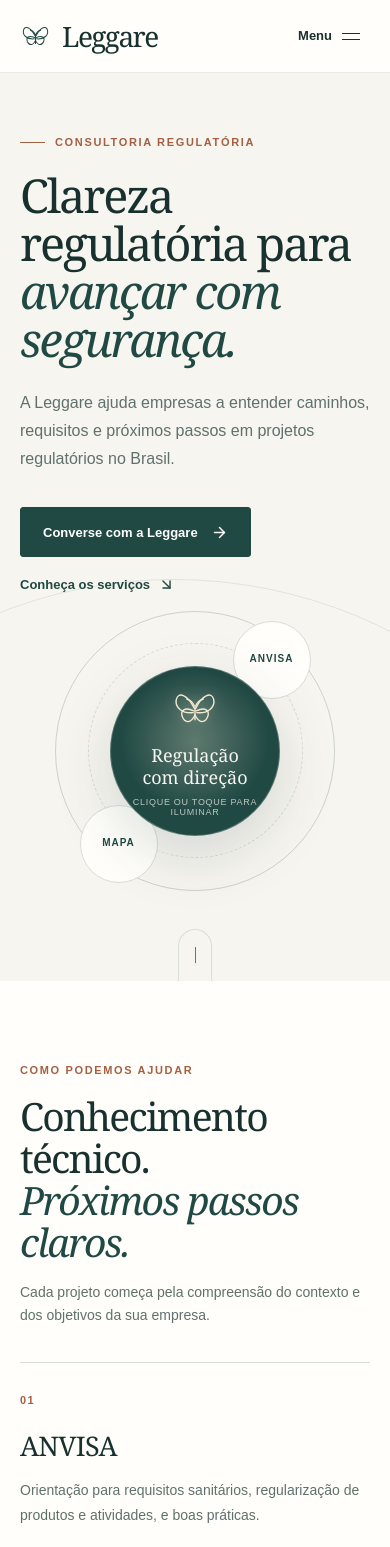
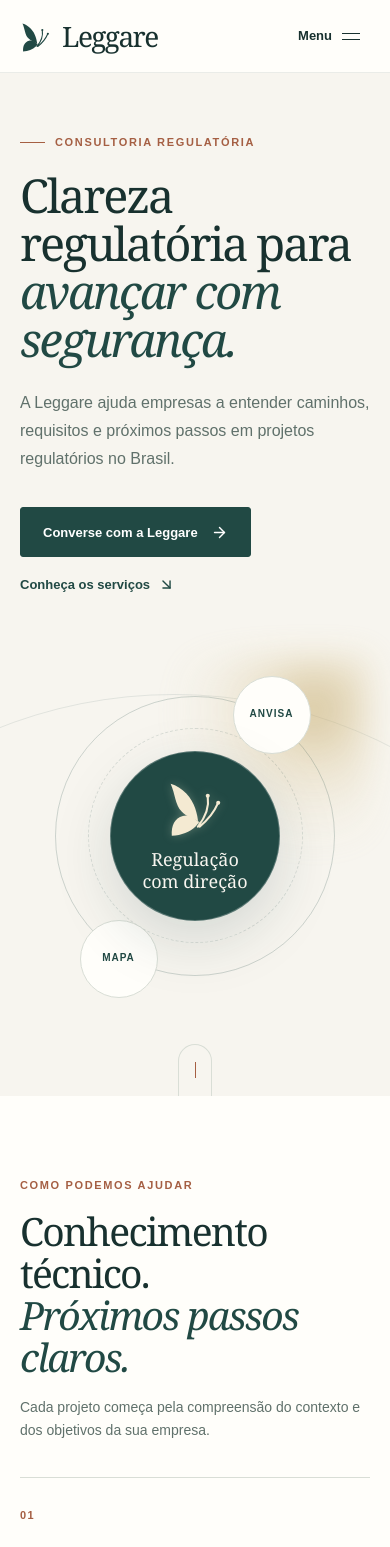
Before and after one commit to HakLega/legaci_site, a Next.js app in the folder ragb-site-nextjs/: page / in a window 390 px wide. Shown: the top 1547 px of the page. Built offline with nearby package versions, Linux system fonts and the light colour scheme.

Commit message:
Refine butterfly orbit and outer halo

```diff
--- a/ragb-site-nextjs/src/app/globals.css
+++ b/ragb-site-nextjs/src/app/globals.css
@@ -53,7 +53,7 @@
 }
 .header-inner { min-height: 82px; display: flex; align-items: center; justify-content: space-between; gap: 30px; }
 .brand { display: inline-flex; align-items: center; gap: 11px; width: fit-content; }
-.brand-mark { width: 31px; height: 31px; color: var(--forest); stroke: currentColor; stroke-width: 2.6; stroke-linecap: round; stroke-linejoin: round; }
+.brand-mark { width: 31px; height: 31px; color: var(--forest); fill: currentColor; }
 .brand-name { font-family: Georgia, "Times New Roman", serif; font-size: 28px; letter-spacing: -.055em; line-height: 1; }
 .desktop-nav { display: flex; align-items: center; gap: 34px; font-size: 13px; font-weight: 700; }
 .desktop-nav > a:not(.button) { transition: color .18s ease; }
@@ -112,19 +112,15 @@
 .hero-actions { display: flex; flex-wrap: wrap; align-items: center; gap: 25px; margin-top: 34px; }
 .text-link { display: inline-flex; align-items: center; gap: 8px; color: var(--forest); font-size: 13px; font-weight: 700; }
 .text-link:hover { color: var(--clay); }
-.hero-art { position: relative; display: grid; min-height: 430px; place-items: center; }
-.art-ring { position: absolute; border: 1px solid rgb(33 73 68 / 20%); border-radius: 50%; }
+.hero-art { --light-x: 84%; --light-y: 15%; position: relative; display: grid; min-height: 430px; place-items: center; isolation: isolate; }
+.art-light { position: absolute; z-index: 0; inset: 0; pointer-events: none; background: radial-gradient(circle 145px at var(--light-x) var(--light-y), rgb(196 169 106 / 70%) 0, rgb(214 193 143 / 38%) 38%, rgb(217 201 162 / 12%) 72%, transparent 100%); filter: blur(16px); opacity: .88; transition: opacity .25s ease; }
+.art-ring { position: absolute; z-index: 0; border: 1px solid rgb(33 73 68 / 20%); border-radius: 50%; }
 .art-ring-one { width: min(390px, 86%); aspect-ratio: 1; }
 .art-ring-two { width: min(300px, 66%); aspect-ratio: 1; border-style: dashed; opacity: .7; }
-.butterfly-control { --pointer-x: 50%; --pointer-y: 44%; position: relative; z-index: 1; display: flex; width: 230px; height: 230px; align-items: center; justify-content: center; flex-direction: column; overflow: hidden; padding: 18px; border: 1px solid rgb(255 255 255 / 25%); border-radius: 50%; color: var(--paper); background: var(--forest); box-shadow: 0 20px 60px rgb(22 55 51 / 15%); cursor: pointer; isolation: isolate; }
-.butterfly-control::before { position: absolute; z-index: -1; inset: 0; border-radius: inherit; background: radial-gradient(ellipse 44% 42% at var(--pointer-x) var(--pointer-y), rgb(255 250 224 / 42%), transparent 100%); content: ""; opacity: .66; transition: opacity .35s ease; }
-.butterfly-control:hover::before, .butterfly-control:focus-visible::before { opacity: 1; }
-.butterfly-control.is-awake::before { opacity: 1; background: radial-gradient(ellipse 50% 50% at var(--pointer-x) var(--pointer-y), rgb(242 225 175 / 55%), rgb(255 255 255 / 12%) 56%, transparent 100%); }
-.butterfly-illustration { width: 78px; height: 78px; color: #f4ead2; stroke: currentColor; stroke-width: 2.3; stroke-linecap: round; stroke-linejoin: round; filter: drop-shadow(0 0 7px rgb(255 250 224 / 38%)); transition: color .3s ease, filter .3s ease, transform .3s ease; }
-.butterfly-control:hover .butterfly-illustration { transform: translateY(-2px); }
-.butterfly-control.is-awake .butterfly-illustration { color: #fff4ce; filter: drop-shadow(0 0 15px rgb(255 242 191 / 88%)); }
+.art-orbit { position: absolute; z-index: 1; inset: 0; pointer-events: none; }
+.butterfly-control { position: relative; z-index: 2; display: flex; width: 210px; height: 210px; align-items: center; justify-content: center; flex-direction: column; padding: 18px; border: 1px solid rgb(255 255 255 / 25%); border-radius: 50%; color: var(--paper); background: var(--forest); box-shadow: 0 20px 60px rgb(22 55 51 / 15%); cursor: pointer; }
+.butterfly-illustration { width: 78px; height: 78px; color: #f4ead2; fill: currentColor; filter: drop-shadow(0 0 5px rgb(255 250 224 / 25%)); }
 .butterfly-caption { margin-top: 12px; font-family: Georgia, "Times New Roman", serif; font-size: 18px; line-height: 1.22; text-align: center; }
-.butterfly-hint { margin-top: 8px; color: rgb(247 245 239 / 72%); font-size: 9px; letter-spacing: .08em; text-transform: uppercase; }
 .art-label { position: absolute; display: grid; width: 78px; height: 78px; place-items: center; border: 1px solid var(--line); border-radius: 50%; color: var(--forest); background: var(--white); font-size: 10px; font-weight: 800; letter-spacing: .1em; }
 .art-label-top { top: 40px; right: 13%; }
 .art-label-bottom { bottom: 35px; left: 13%; }
@@ -166,7 +162,7 @@
 .about-monogram { position: relative; display: flex; min-height: 370px; align-items: center; justify-content: center; flex-direction: column; overflow: hidden; color: var(--paper); background: var(--forest); }
 .about-monogram::before, .about-monogram::after { position: absolute; width: 280px; height: 280px; border: 1px solid rgb(255 255 255 / 18%); border-radius: 50%; content: ""; }
 .about-monogram::after { width: 210px; height: 210px; border-style: dashed; }
-.about-butterfly { z-index: 1; width: 120px; height: 120px; color: var(--paper); stroke: currentColor; stroke-width: 1.8; stroke-linecap: round; stroke-linejoin: round; }
+.about-butterfly { z-index: 1; width: 120px; height: 120px; color: var(--paper); fill: currentColor; }
 .about-monogram small { z-index: 1; margin-top: 18px; padding-left: 13px; border-left: 1px solid #d6a18a; color: #e3e9e2; font-size: 10px; letter-spacing: .16em; line-height: 1.7; text-transform: uppercase; }
 .monogram-line { position: absolute; z-index: 1; top: 28px; left: 28px; width: 28px; height: 1px; background: #d6a18a; }
 .about-copy { max-width: 580px; }
@@ -220,7 +216,7 @@
   .hero-grid { grid-template-columns: 1fr; gap: 5px; padding-block: 74px 80px; }
   .hero h1 { max-width: 630px; font-size: clamp(46px, 11vw, 70px); }
   .hero-intro { font-size: 16px; }
-  .hero-art { min-height: 300px; }
+  .hero-art { min-height: 360px; margin-top: 55px; }
   .art-ring-one { width: 280px; }
   .art-ring-two { width: 215px; }
   .butterfly-control { width: 170px; height: 170px; }
@@ -255,7 +251,12 @@
   .step-title { font-size: 18px; }
   .footer-inner { align-items: flex-start; flex-direction: column; gap: 11px; }
 }
+@keyframes orbit-satellites { to { transform: rotate(360deg); } }
+@keyframes keep-satellite-upright { to { transform: rotate(-360deg); } }
+.hero-art.is-spinning .art-orbit { animation: orbit-satellites 18s linear infinite; }
+.hero-art.is-spinning .art-label { animation: keep-satellite-upright 18s linear infinite; }
 @media (prefers-reduced-motion: reduce) {
   *, *::before, *::after { scroll-behavior: auto !important; transition-duration: .01ms !important; animation-duration: .01ms !important; animation-iteration-count: 1 !important; }
-  .butterfly-control:hover .butterfly-illustration { transform: none; }
+  .hero-art.is-spinning .art-orbit, .hero-art.is-spinning .art-label { animation: none; }
+  .hero-art.is-spinning .art-ring { border-color: rgb(165 95 67 / 38%); }
 }
--- a/ragb-site-nextjs/src/app/page.tsx
+++ b/ragb-site-nextjs/src/app/page.tsx
@@ -98,13 +98,7 @@
               </div>
             </div>
 
-            <div className="hero-art">
-              <div className="art-ring art-ring-one" />
-              <div className="art-ring art-ring-two" />
-              <ButterflyInteraction />
-              <span className="art-label art-label-top">ANVISA</span>
-              <span className="art-label art-label-bottom">MAPA</span>
-            </div>
+            <ButterflyInteraction />
           </div>
           <a className="scroll-cue" href="#servicos" aria-label="Rolar para os serviços">
             <span />
--- a/ragb-site-nextjs/src/components/butterfly-interaction.tsx
+++ b/ragb-site-nextjs/src/components/butterfly-interaction.tsx
@@ -4,33 +4,42 @@
 import ButterflyMark from "./butterfly-mark";
 
 export default function ButterflyInteraction() {
-  const [isAwake, setIsAwake] = useState(false);
+  const [isSpinning, setIsSpinning] = useState(false);
 
-  function moveLight(event: PointerEvent<HTMLButtonElement>) {
+  function moveLight(event: PointerEvent<HTMLDivElement>) {
     const bounds = event.currentTarget.getBoundingClientRect();
     const x = ((event.clientX - bounds.left) / bounds.width) * 100;
     const y = ((event.clientY - bounds.top) / bounds.height) * 100;
-    event.currentTarget.style.setProperty("--pointer-x", `${x}%`);
-    event.currentTarget.style.setProperty("--pointer-y", `${y}%`);
+    event.currentTarget.style.setProperty("--light-x", `${x}%`);
+    event.currentTarget.style.setProperty("--light-y", `${y}%`);
   }
 
   return (
-    <button
-      className={`butterfly-control${isAwake ? " is-awake" : ""}`}
-      type="button"
-      aria-pressed={isAwake}
-      aria-label={isAwake ? "Desativar brilho da borboleta" : "Ativar brilho da borboleta"}
+    <div
+      className={`hero-art${isSpinning ? " is-spinning" : ""}`}
       onPointerMove={moveLight}
       onPointerLeave={(event) => {
-        event.currentTarget.style.setProperty("--pointer-x", "50%");
-        event.currentTarget.style.setProperty("--pointer-y", "44%");
+        event.currentTarget.style.setProperty("--light-x", "84%");
+        event.currentTarget.style.setProperty("--light-y", "15%");
       }}
-      onClick={() => setIsAwake((awake) => !awake)}
     >
-      <span className="butterfly-light" aria-hidden="true" />
-      <ButterflyMark className="butterfly-illustration" />
-      <span className="butterfly-caption">Regulação<br />com direção</span>
-      <span className="butterfly-hint" aria-hidden="true">Clique ou toque para iluminar</span>
-    </button>
+      <span className="art-light" aria-hidden="true" />
+      <div className="art-ring art-ring-one" aria-hidden="true" />
+      <div className="art-ring art-ring-two" aria-hidden="true" />
+      <div className="art-orbit" aria-hidden="true">
+        <span className="art-label art-label-top">ANVISA</span>
+        <span className="art-label art-label-bottom">MAPA</span>
+      </div>
+      <button
+        className="butterfly-control"
+        type="button"
+        aria-pressed={isSpinning}
+        aria-label={isSpinning ? "Parar rotação das esferas" : "Girar esferas ao redor da borboleta"}
+        onClick={() => setIsSpinning((spinning) => !spinning)}
+      >
+        <ButterflyMark className="butterfly-illustration" />
+        <span className="butterfly-caption">Regulação<br />com direção</span>
+      </button>
+    </div>
   );
 }
--- a/ragb-site-nextjs/src/components/butterfly-mark.tsx
+++ b/ragb-site-nextjs/src/components/butterfly-mark.tsx
@@ -4,20 +4,16 @@
   return (
     <svg
       className={className}
-      viewBox="0 0 80 80"
-      fill="none"
+      viewBox="0 0 100 100"
       xmlns="http://www.w3.org/2000/svg"
       aria-hidden="true"
       focusable="false"
     >
-      <path d="M39 39C27 15 12 11 9 24c-3 13 10 24 28 22" />
-      <path d="M41 39c12-24 27-28 30-15 3 13-10 24-28 22" />
-      <path d="M38 43C23 36 15 42 19 53c4 10 14 12 21-3" />
-      <path d="M42 43c15-7 23-1 19 10-4 10-14 12-21-3" />
-      <path d="M40 36v22" />
-      <path d="M39 35c-3-7-7-10-12-11M41 35c3-7 7-10 12-11" />
-      <circle cx="27" cy="23" r="1.6" fill="currentColor" stroke="none" />
-      <circle cx="53" cy="23" r="1.6" fill="currentColor" stroke="none" />
+      <path d="M56 77C54 60 50 41 35 25 27 17 18 11 8 8c8 18 8 37 19 48 8 9 19 11 27 16 4 2 6 4 2 5Z" fill="currentColor" />
+      <path d="M55 73c-8-8-17-12-26-9C15 68 9 80 10 98c17-1 31-6 41-16 4-4 6-7 4-9Z" fill="currentColor" />
+      <path d="M55 82c12-15 20-32 17-51M58 82c15-12 25-25 31-39" fill="none" stroke="currentColor" strokeWidth="3.6" strokeLinecap="round" />
+      <circle cx="72" cy="29" r="3.5" fill="currentColor" />
+      <circle cx="90" cy="41" r="3.5" fill="currentColor" />
     </svg>
   );
 }
```
Also changed, not shown: ragb-site-nextjs/src/app/opengraph-image.tsx (+7 -7 lines), ragb-site-nextjs/src/app/icon.svg.
